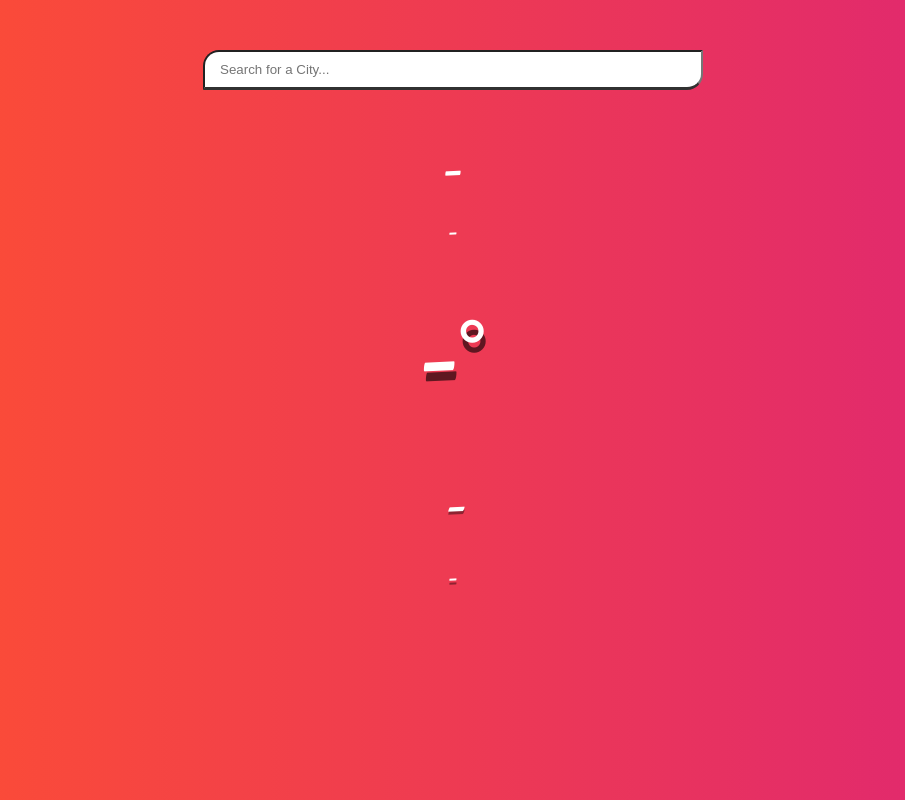
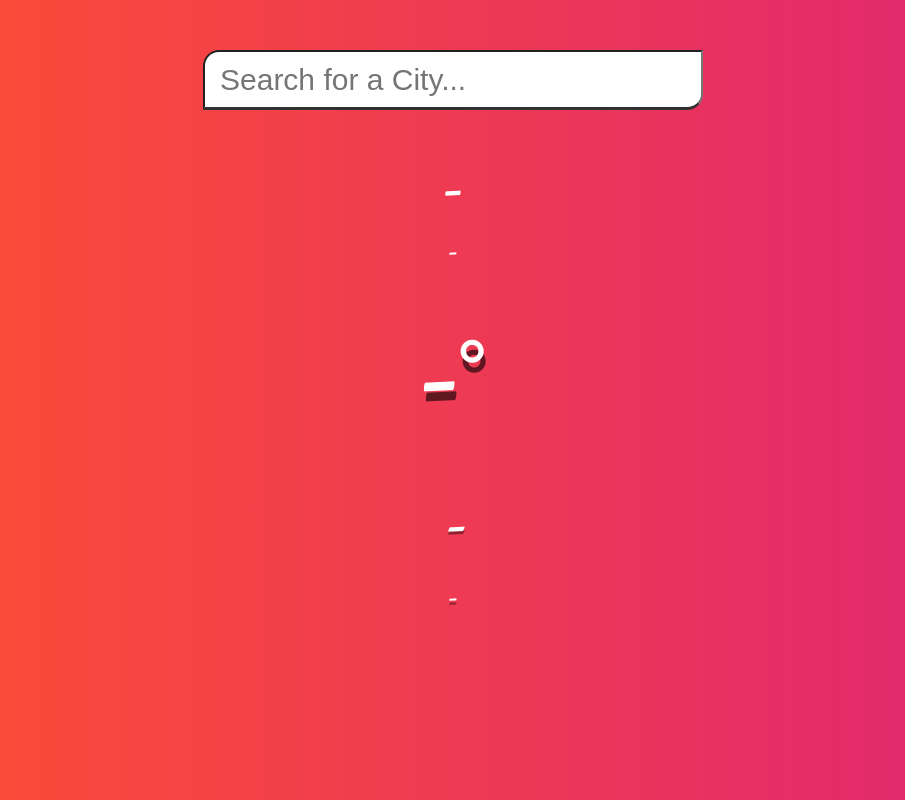
Before and after one commit to malchow24/Weather, a plain HTML site: page index.html in a window 1280 px wide. Shown: the whole page, without its empty margins (187-1092 px from the left). Drawn offline with Linux system fonts and the light colour scheme.

Commit message:
final changes

```diff
--- a/main.css
+++ b/main.css
@@ -26,6 +26,8 @@ header {
 header input {
   width: 100%;
   max-width: 500px;
+  height: 60px;
+  font-size: 30px;
   padding: 10px 15px;
   outline: none;
   border-radius: 16px 0px 16px 0px;
```
